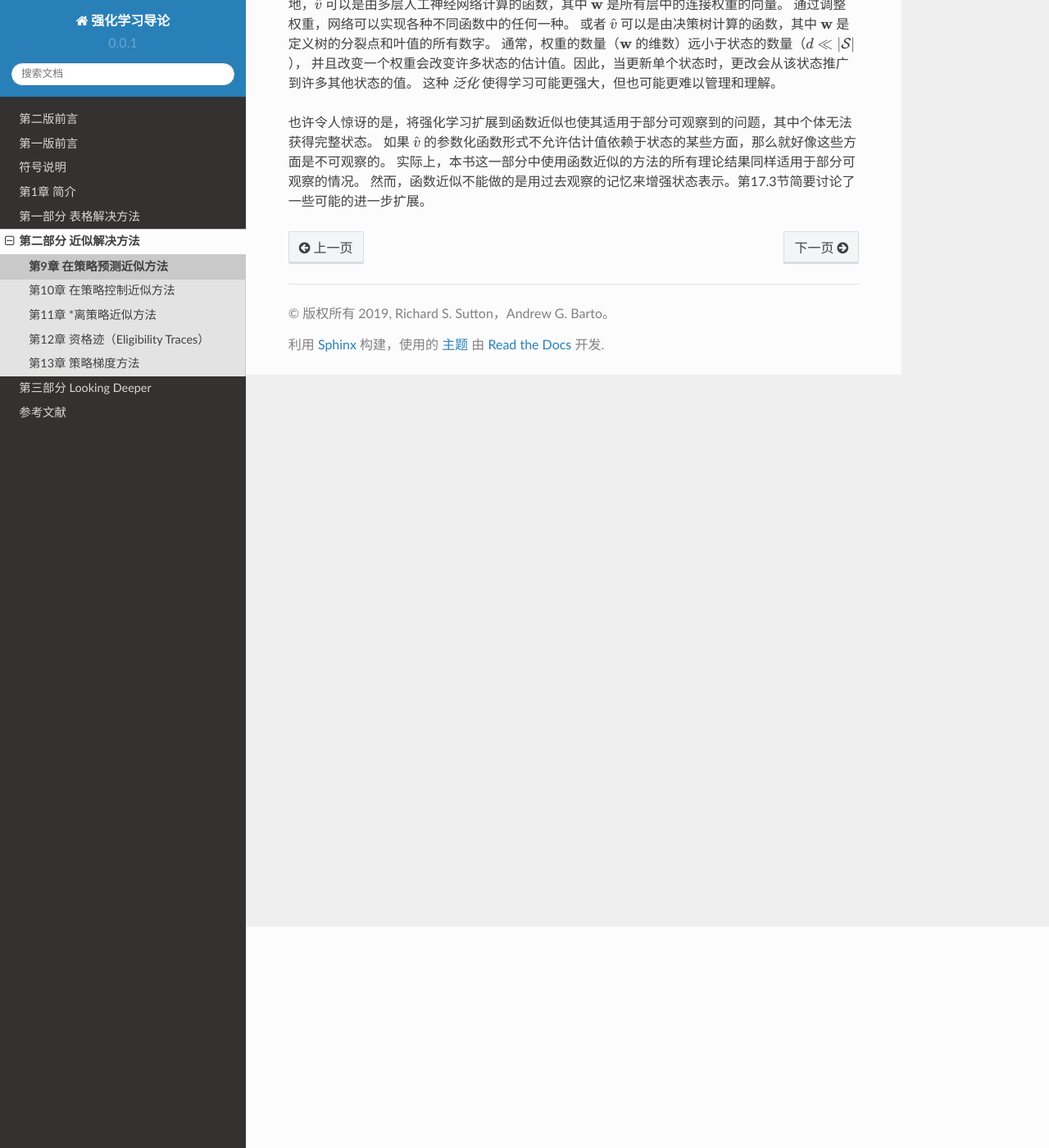
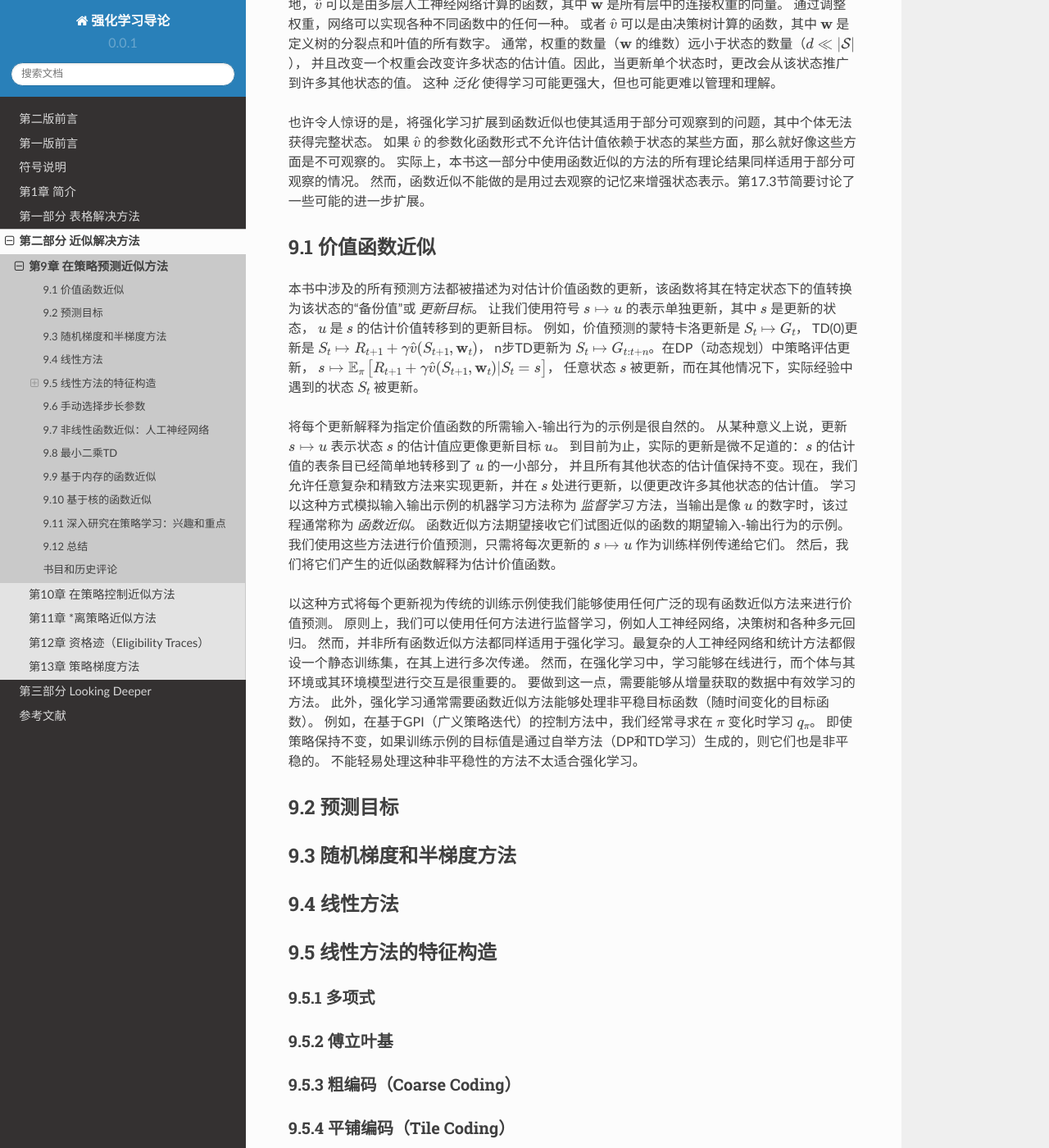
Before and after one commit to qiwihui/reinforcement-learning-an-introduction-chinese, a Sphinx documentation site: the page built from source/partII/chapter9.rst, in a window 1280 px wide and 1400 px high, scrolled down 270 px. Shown: the whole window at 82% size. Built offline with Sphinx 7.4.7 and the Read the Docs theme 2.0.0, drawn with Linux system fonts in a browser that asks for light colours; some of the changed text lies outside the part shown.

Commit message:
docs: 9.1 价值函数近似

```diff
--- a/source/partII/chapter9.rst
+++ b/source/partII/chapter9.rst
@@ -18,3 +18,98 @@
 如果 :math:`\hat{v}` 的参数化函数形式不允许估计值依赖于状态的某些方面，那么就好像这些方面是不可观察的。
 实际上，本书这一部分中使用函数近似的方法的所有理论结果同样适用于部分可观察的情况。
 然而，函数近似不能做的是用过去观察的记忆来增强状态表示。第17.3节简要讨论了一些可能的进一步扩展。
+
+
+9.1 价值函数近似
+-------------------
+
+本书中涉及的所有预测方法都被描述为对估计价值函数的更新，该函数将其在特定状态下的值转换为该状态的“备份值”或 *更新目标*。
+让我们使用符号 :math:`s \mapsto u` 的表示单独更新，其中 :math:`s` 是更新的状态，
+:math:`u` 是 :math:`s` 的估计价值转移到的更新目标。
+例如，价值预测的蒙特卡洛更新是 :math:`S_{t} \mapsto G_{t}`，
+TD(0)更新是 :math:`S_{t} \mapsto R_{t+1}+\gamma \hat{v}(S_{t+1}, \mathbf{w}_{t})`，
+n步TD更新为 :math:`S_{t} \mapsto G_{t:t+n}`。在DP（动态规划）中策略评估更新，
+:math:`s\mapsto\mathbb{E}_{\pi}\left[R_{t+1}+\gamma\hat{v}(S_{t+1},\mathbf{w}_{t})|S_{t}=s\right]`，
+任意状态 :math:`s` 被更新，而在其他情况下，实际经验中遇到的状态 :math:`S_t` 被更新。
+
+将每个更新解释为指定价值函数的所需输入-输出行为的示例是很自然的。
+从某种意义上说，更新 :math:`s \mapsto u` 表示状态 :math:`s` 的估计值应更像更新目标 :math:`u`。
+到目前为止，实际的更新是微不足道的：:math:`s` 的估计值的表条目已经简单地转移到了 :math:`u` 的一小部分，
+并且所有其他状态的估计值保持不变。现在，我们允许任意复杂和精致方法来实现更新，并在 :math:`s` 处进行更新，以便更改许多其他状态的估计值。
+学习以这种方式模拟输入输出示例的机器学习方法称为 *监督学习* 方法，当输出是像 :math:`u` 的数字时，该过程通常称为 *函数近似*。
+函数近似方法期望接收它们试图近似的函数的期望输入-输出行为的示例。
+我们使用这些方法进行价值预测，只需将每次更新的 :math:`s \mapsto u` 作为训练样例传递给它们。
+然后，我们将它们产生的近似函数解释为估计价值函数。
+
+以这种方式将每个更新视为传统的训练示例使我们能够使用任何广泛的现有函数近似方法来进行价值预测。
+原则上，我们可以使用任何方法进行监督学习，例如人工神经网络，决策树和各种多元回归。
+然而，并非所有函数近似方法都同样适用于强化学习。最复杂的人工神经网络和统计方法都假设一个静态训练集，在其上进行多次传递。
+然而，在强化学习中，学习能够在线进行，而个体与其环境或其环境模型进行交互是很重要的。
+要做到这一点，需要能够从增量获取的数据中有效学习的方法。
+此外，强化学习通常需要函数近似方法能够处理非平稳目标函数（随时间变化的目标函数）。
+例如，在基于GPI（广义策略迭代）的控制方法中，我们经常寻求在 :math:`\pi` 变化时学习 :math:`q_\pi`。
+即使策略保持不变，如果训练示例的目标值是通过自举方法（DP和TD学习）生成的，则它们也是非平稳的。
+不能轻易处理这种非平稳性的方法不太适合强化学习。
+
+
+9.2 预测目标
+------------------
+
+
+9.3 随机梯度和半梯度方法
+--------------------------
+
+
+9.4 线性方法
+----------------
+
+
+9.5 线性方法的特征构造
+------------------------
+
+9.5.1 多项式
+^^^^^^^^^^^^^^^
+
+9.5.2 傅立叶基
+^^^^^^^^^^^^^^^^^
+
+9.5.3 粗编码（Coarse Coding）
+^^^^^^^^^^^^^^^^^^^^^^^^^^^^^^^
+
+9.5.4 平铺编码（Tile Coding）
+^^^^^^^^^^^^^^^^^^^^^^^^^^^^^^^^
+
+9.5.5 径向基函数
+^^^^^^^^^^^^^^^^^^^
+
+
+9.6 手动选择步长参数
+-----------------------
+
+
+9.7 非线性函数近似：人工神经网络
+---------------------------------
+
+
+9.8 最小二乘TD
+----------------------
+
+
+9.9 基于内存的函数近似
+-------------------------
+
+
+9.10 基于核的函数近似
+------------------------
+
+
+9.11 深入研究在策略学习：兴趣和重点
+------------------------------------
+
+
+9.12 总结
+--------------
+
+
+书目和历史评论
+---------------
```
